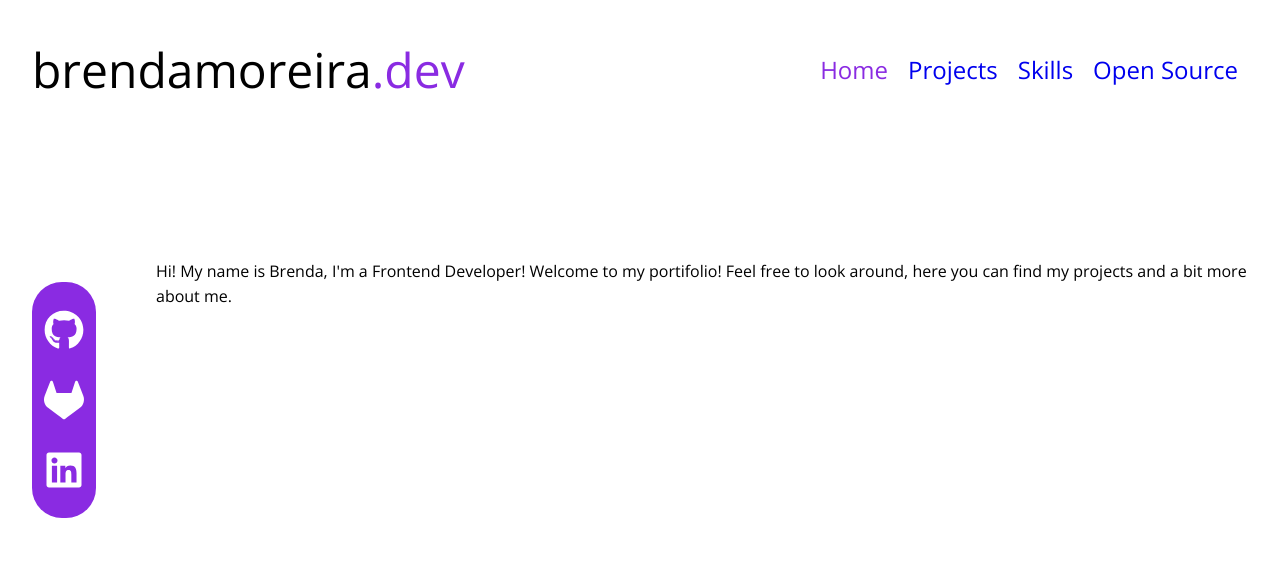
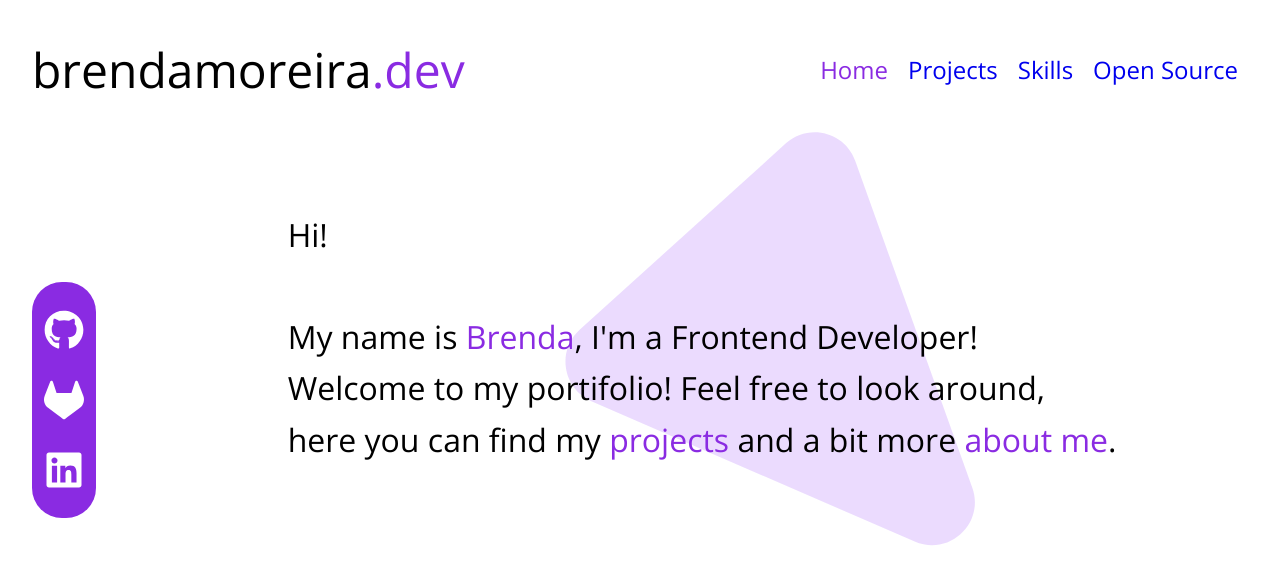
Before and after one commit to brendamoreira/brendamoreira.dev, a Vue app: page / in a window 1280 px wide. Shown: the top 584 px of the page. Built offline with nearby package versions, Linux system fonts and the light colour scheme.

Commit message:
style homepage

```diff
--- a/src/App.vue
+++ b/src/App.vue
@@ -27,7 +27,7 @@ import Logo from "./components/Logo.vue";
 }
 .content {
   margin-left: 124px;
-  padding-top: 150px;
+  padding-top: 100px;
 }
 .header {
   display: flex;
--- a/src/pages/Home.vue
+++ b/src/pages/Home.vue
@@ -1,5 +1,43 @@
 <template>
-  Hi! My name is Brenda, I'm a Frontend Developer! Welcome to my portifolio!
-  Feel free to look around, here you can find my projects and a bit more about
-  me.
+  <div class="home">
+    <div class="triangle">
+      <svg
+        width="410"
+        height="414"
+        viewBox="0 0 410 414"
+        fill="none"
+        xmlns="http://www.w3.org/2000/svg"
+      >
+        <path
+          d="M26.3304 269.129C-2.34313 256.673 -8.56308 218.753 14.6287 197.79L220.878 11.3592C243.588 -9.16886 279.867 -0.0634885 290.193 28.7557L407.313 355.659C420.014 391.11 384.239 424.605 349.7 409.601L26.3304 269.129Z"
+          fill="#6F03F9"
+          fill-opacity="0.14"
+        />
+      </svg>
+    </div>
+    <h2>
+      Hi! <br />
+      <br />
+      My name is <span class="highlight-text">Brenda</span>, I'm a Frontend
+      Developer!<br />
+      Welcome to my portifolio! Feel free to look around, <br />
+      here you can find my
+      <span class="highlight-text">projects</span> and a bit more
+      <span class="highlight-text">about me</span>.
+    </h2>
+  </div>
 </template>
+<style scoped>
+.home h2 {
+  margin: auto;
+  width: max-content;
+  font-size: 2rem;
+  z-index: 2;
+}
+.triangle{
+  position: absolute;
+  right: 25%;
+  top: -30%;
+  z-index: 1;
+}
+</style>
```
